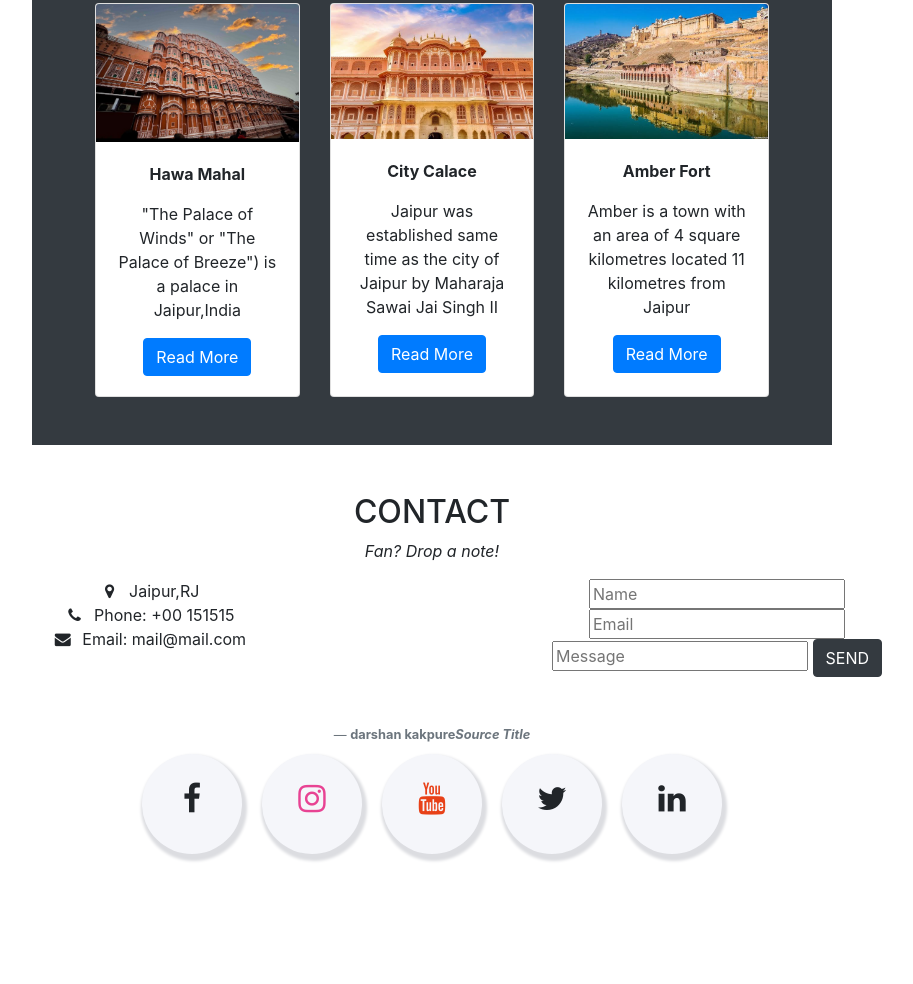
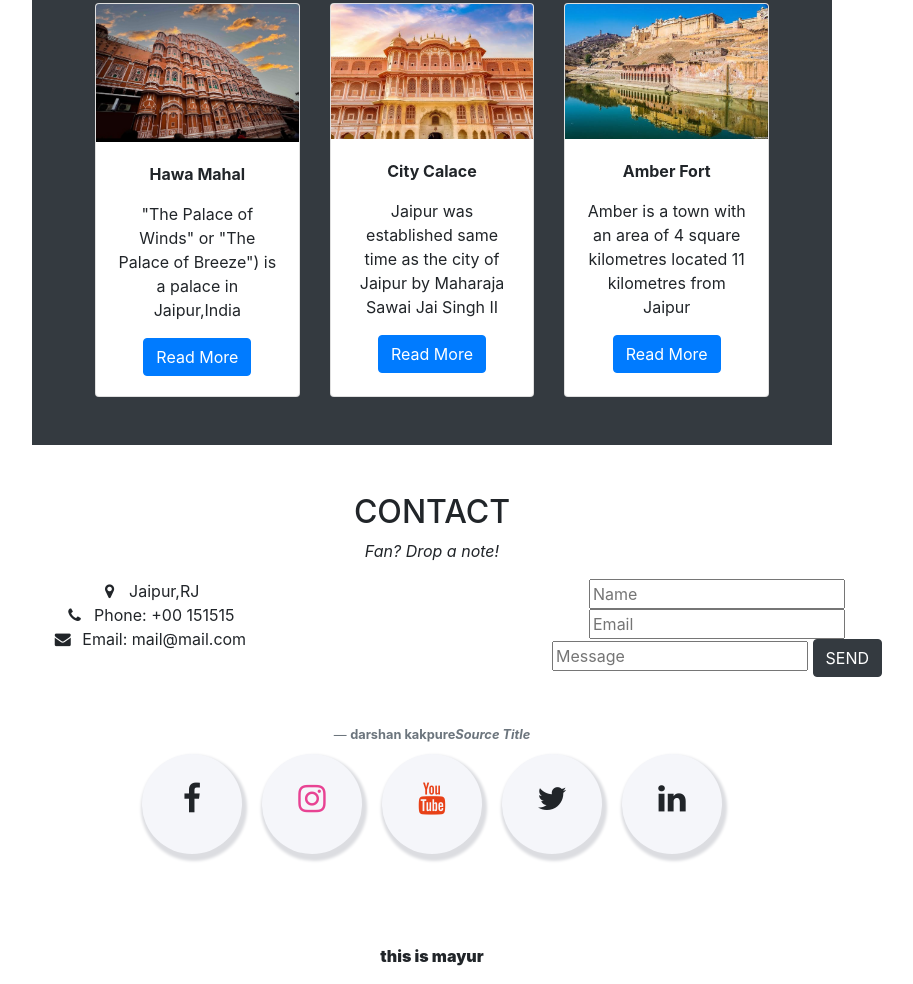
Before and after one commit to darshank-07/sandy.github.io, a plain HTML site: page index.html in a window 1280 px wide. Shown: the part 1480-2464 px from the top of the page, without its empty margins (208-1121 px from the left). Before the commit the page ends 2424 px from the top, so only its background shows below. Drawn offline with nearby package versions, Linux system fonts and the light colour scheme; files whose address does not match are found by name.

Commit message:
Update index.html
change in paragraph

```diff
--- a/index.html
+++ b/index.html
@@ -267,5 +267,6 @@ between December and February. These months are mild, dry, and pleasant, sometim
     <script src="https://code.jquery.com/jquery-3.2.1.slim.min.js" integrity="sha384-KJ3o2DKtIkvYIK3UENzmM7KCkRr/rE9/Qpg6aAZGJwFDMVNA/GpGFF93hXpG5KkN" crossorigin="anonymous"></script>
     <script src="https://cdnjs.cloudflare.com/ajax/libs/popper.js/1.12.9/umd/popper.min.js" integrity="sha384-ApNbgh9B+Y1QKtv3Rn7W3mgPxhU9K/ScQsAP7hUibX39j7fakFPskvXusvfa0b4Q" crossorigin="anonymous"></script>
     <script src="https://maxcdn.bootstrapcdn.com/bootstrap/4.0.0/js/bootstrap.min.js" integrity="sha384-JZR6Spejh4U02d8jOt6vLEHfe/JQGiRRSQQxSfFWpi1MquVdAyjUar5+76PVCmYl" crossorigin="anonymous"></script>
+  <P> this is mayur </p>
   </body>
 </html>
```
